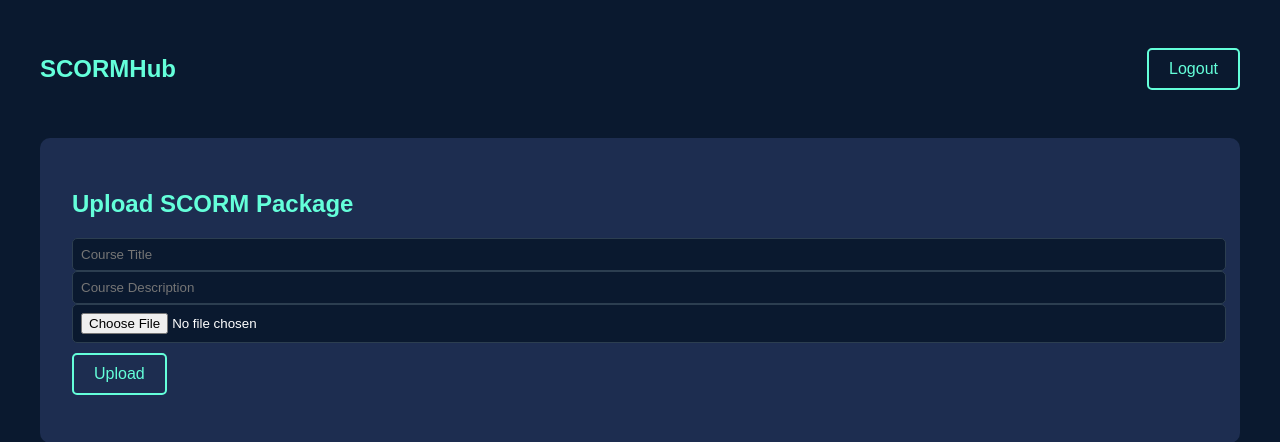
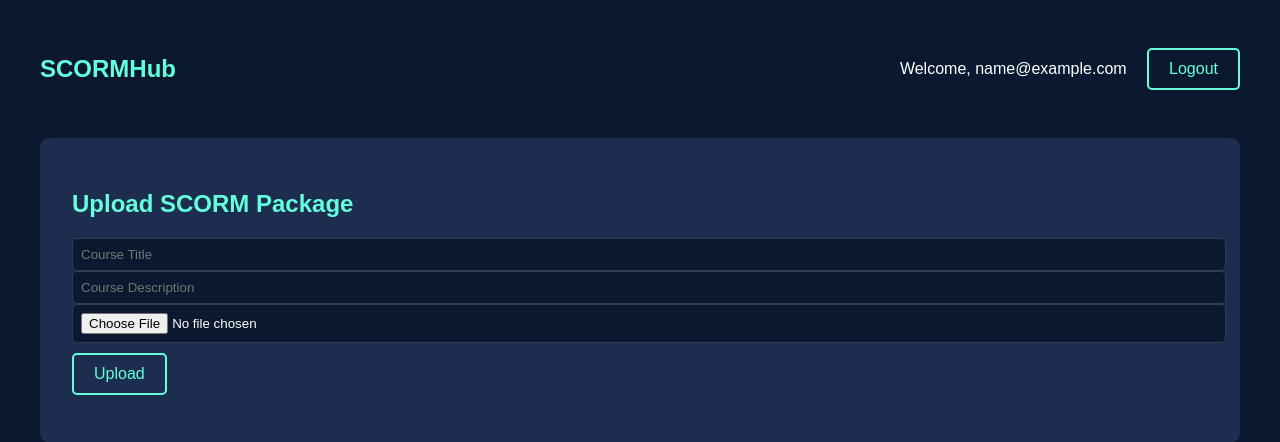
Before and after one commit to phostilite/django-scorm-player, a Django app: page /users/dashboard/ in a window 1280 px wide. Shown: the top 442 px of the page. Run offline with Django 5.2, Linux system fonts and the light colour scheme; the visitor is signed in with stand-in values (Sample User, id 1); data comes from the database, SQL or seed files in the repository; data that the repository does not hold is empty; parts of the project's set-up code (start-up, migrations or seed data) failed here and were passed over.

Commit message:
feat: Display user email with welcome sign next to logout button

```diff
--- a/templates/users/home.html
+++ b/templates/users/home.html
@@ -150,6 +150,7 @@
         <header>
             <div class="logo">SCORMHub</div>
             <nav>
+                <span>Welcome, {{ request.user.email }}</span>
                 <a href="{% url 'user_login' %}" class="btn">Logout</a>
             </nav>
         </header>
```
